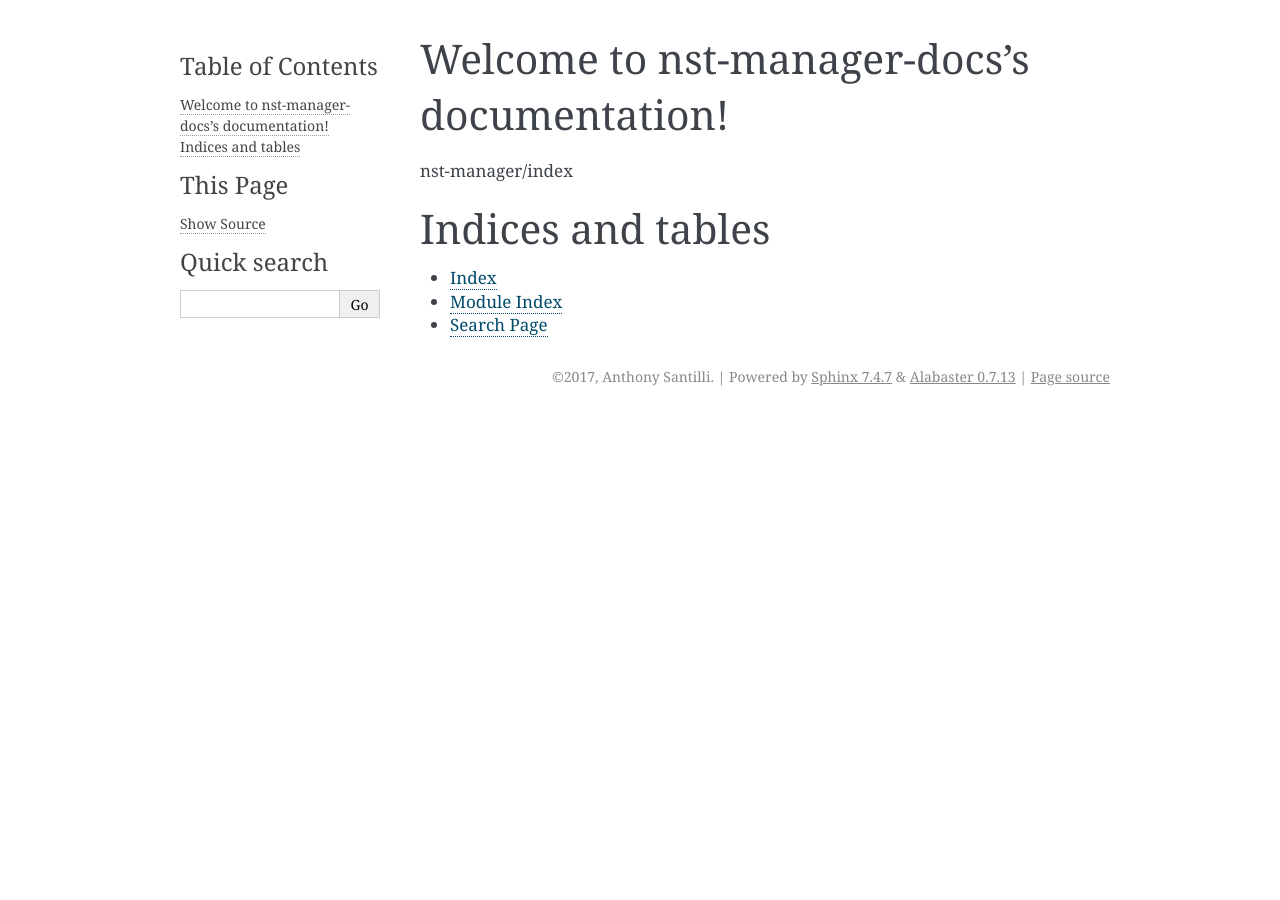
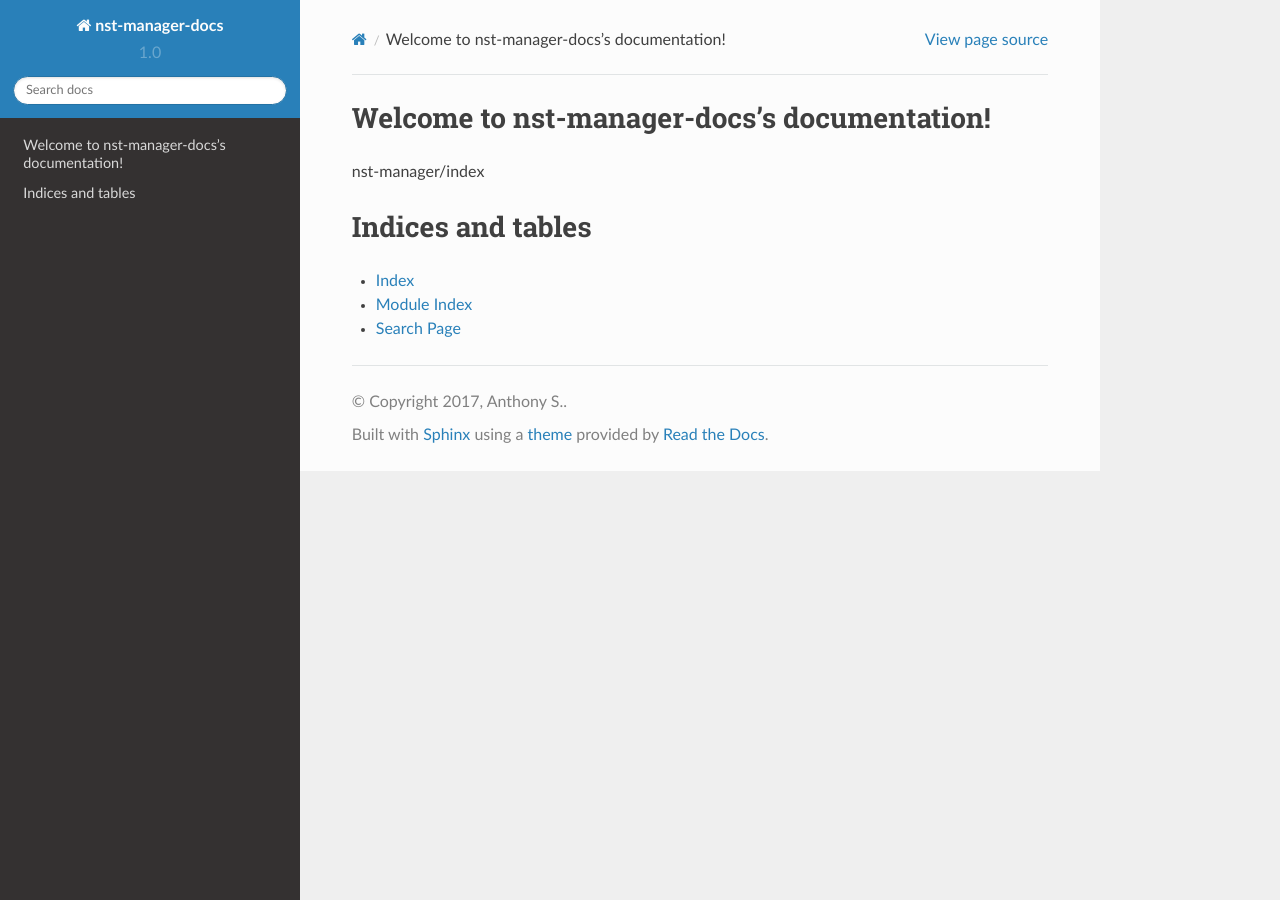
Before and after one commit to Arnie666/nst-manager-docs, a Sphinx documentation site: the page built from docs/index.rst, in a window 1280 px wide. Built offline with Sphinx 7.4.7 and the Read the Docs theme 2.0.0, drawn with Linux system fonts in a browser that asks for light colours.

Commit message:
changed theme

```diff
--- a/docs/conf.py
+++ b/docs/conf.py
@@ -46,8 +46,8 @@ master_doc = 'index'
 
 # General information about the project.
 project = u'nst-manager-docs'
-copyright = u'2017, Anthony Santilli'
-author = u'Anthony Santilli'
+copyright = u'2017, Anthony S.'
+author = u'Anthony S.'
 
 # The version info for the project you're documenting, acts as replacement for
 # |version| and |release|, also used in various other places throughout the
@@ -82,7 +82,11 @@ todo_include_todos = False
 # The theme to use for HTML and HTML Help pages.  See the documentation for
 # a list of builtin themes.
 #
-html_theme = 'alabaster'
+import sphinx_rtd_theme
+
+html_theme = "sphinx_rtd_theme"
+
+html_theme_path = [sphinx_rtd_theme.get_html_theme_path()]
 
 # Theme options are theme-specific and customize the look and feel of a theme
 # further.  For a list of options available for each theme, see the
```
